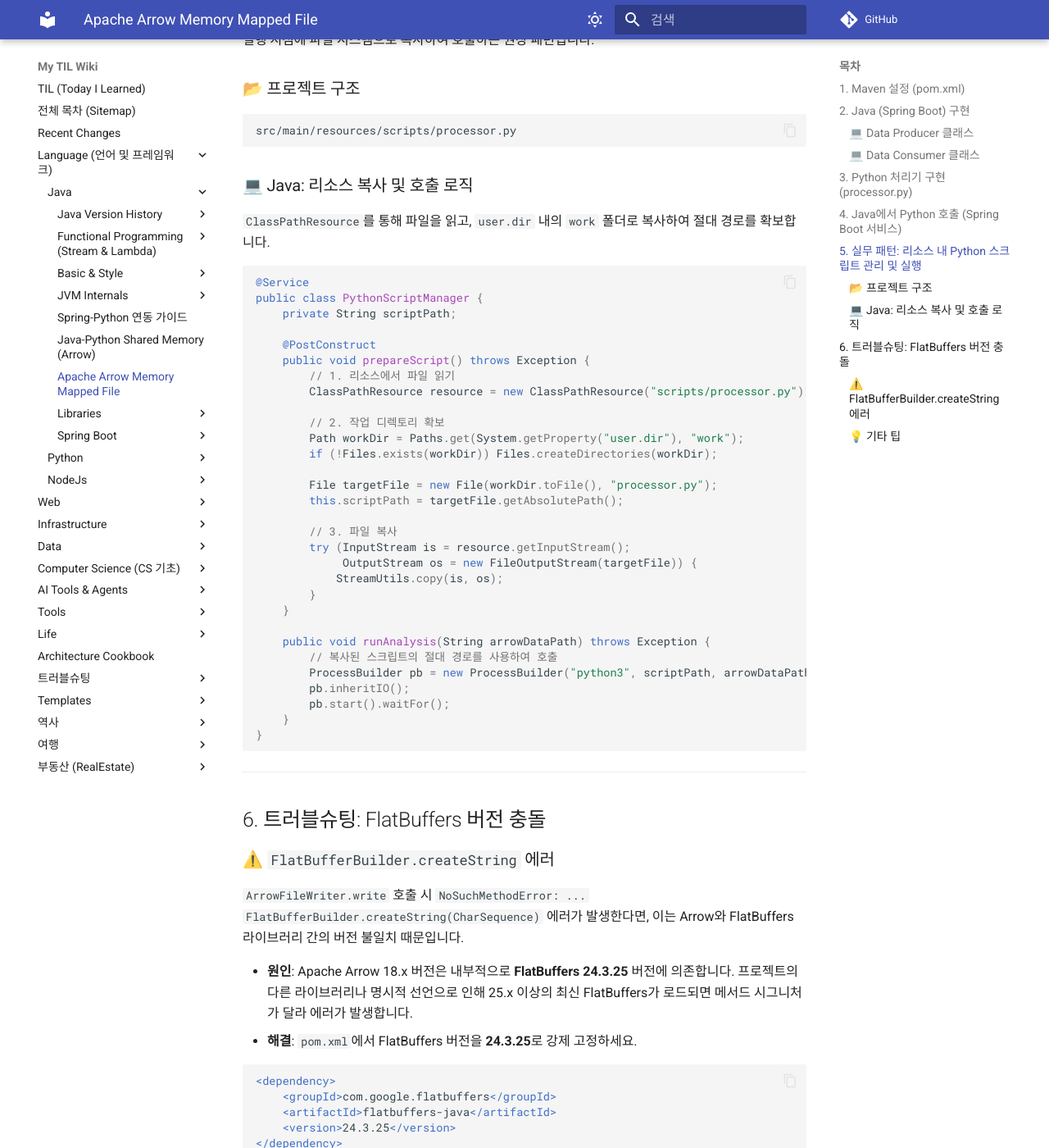
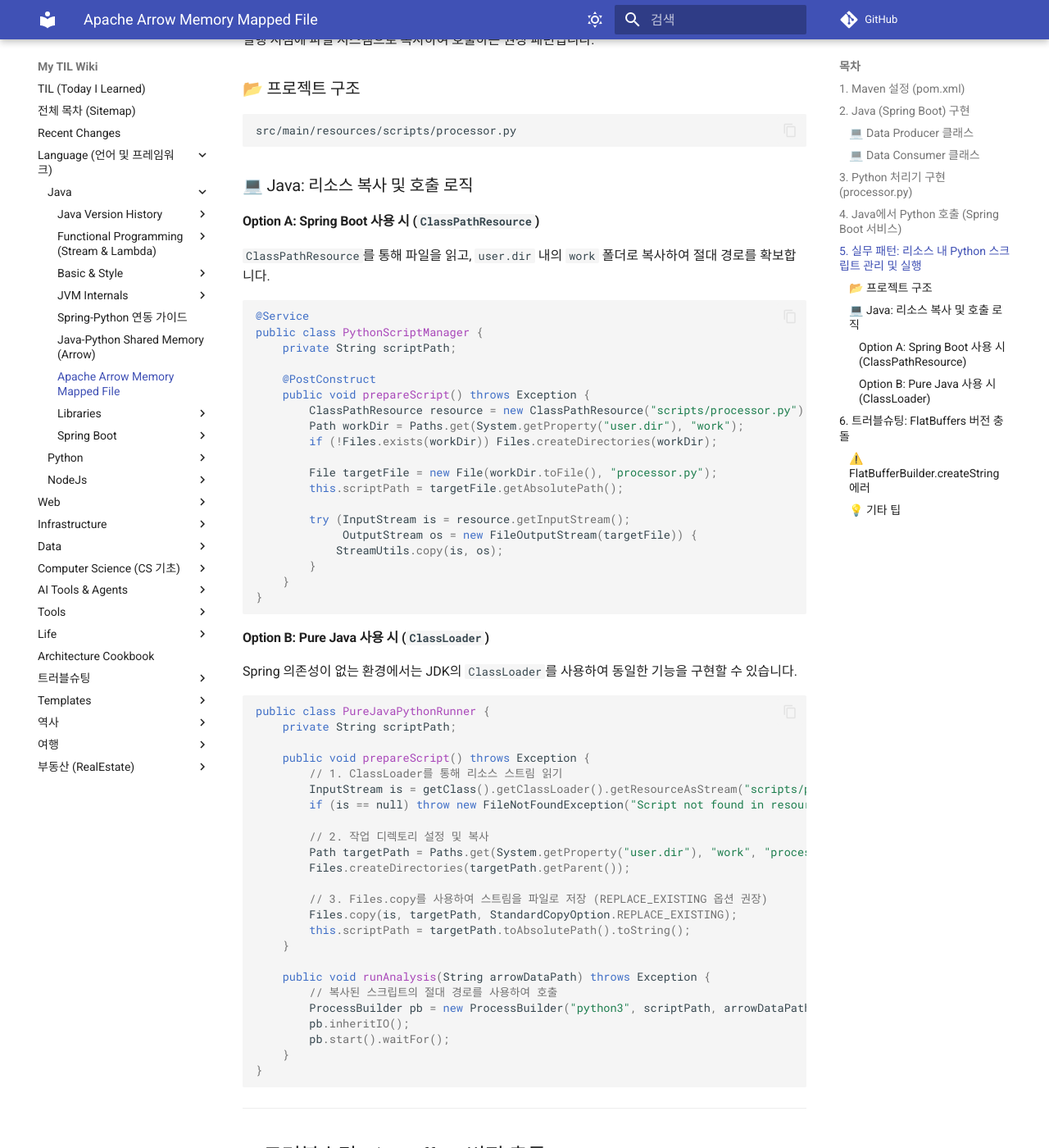
Before and after one commit to DevDooly/TIL, an MkDocs documentation site: the page built from docs/Language/Java/Apache_Arrow_Memory_Mapped_File.md, in a window 1280 px wide and 1400 px high, scrolled down 4358 px. Shown: the whole window at 82% size. Built offline with MkDocs 1.6.1 and Material for MkDocs 9.7.7, drawn with Linux system fonts in a browser that asks for light colours; comment, search, counter and statistics services are not loaded.

Commit message:
docs: Pure Java(ClassLoader) 환경의 리소스 복사 및 실행 예시 추가

````diff
--- a/docs/Language/Java/Apache_Arrow_Memory_Mapped_File.md
+++ b/docs/Language/Java/Apache_Arrow_Memory_Mapped_File.md
@@ -216,6 +216,8 @@
 ```
 
 ### 💻 Java: 리소스 복사 및 호출 로직
+
+#### Option A: Spring Boot 사용 시 (`ClassPathResource`)
 `ClassPathResource`를 통해 파일을 읽고, `user.dir` 내의 `work` 폴더로 복사하여 절대 경로를 확보합니다.
 
 ```java
@@ -225,21 +227,40 @@
 
     @PostConstruct
     public void prepareScript() throws Exception {
-        // 1. 리소스에서 파일 읽기
         ClassPathResource resource = new ClassPathResource("scripts/processor.py");
-
-        // 2. 작업 디렉토리 확보
         Path workDir = Paths.get(System.getProperty("user.dir"), "work");
         if (!Files.exists(workDir)) Files.createDirectories(workDir);
 
         File targetFile = new File(workDir.toFile(), "processor.py");
         this.scriptPath = targetFile.getAbsolutePath();
 
-        // 3. 파일 복사
         try (InputStream is = resource.getInputStream();
              OutputStream os = new FileOutputStream(targetFile)) {
             StreamUtils.copy(is, os);
         }
+    }
+}
+```
+
+#### Option B: Pure Java 사용 시 (`ClassLoader`)
+Spring 의존성이 없는 환경에서는 JDK의 `ClassLoader`를 사용하여 동일한 기능을 구현할 수 있습니다.
+
+```java
+public class PureJavaPythonRunner {
+    private String scriptPath;
+
+    public void prepareScript() throws Exception {
+        // 1. ClassLoader를 통해 리소스 스트림 읽기
+        InputStream is = getClass().getClassLoader().getResourceAsStream("scripts/processor.py");
+        if (is == null) throw new FileNotFoundException("Script not found in resources");
+
+        // 2. 작업 디렉토리 설정 및 복사
+        Path targetPath = Paths.get(System.getProperty("user.dir"), "work", "processor.py");
+        Files.createDirectories(targetPath.getParent());
+
+        // 3. Files.copy를 사용하여 스트림을 파일로 저장 (REPLACE_EXISTING 옵션 권장)
+        Files.copy(is, targetPath, StandardCopyOption.REPLACE_EXISTING);
+        this.scriptPath = targetPath.toAbsolutePath().toString();
     }
 
     public void runAnalysis(String arrowDataPath) throws Exception {
````
Also changed, not shown: README.md (+1 -1 lines), docs/Recent_Changes.md (+1 -2 lines).
